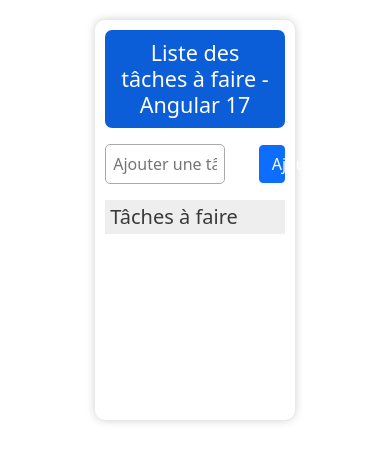
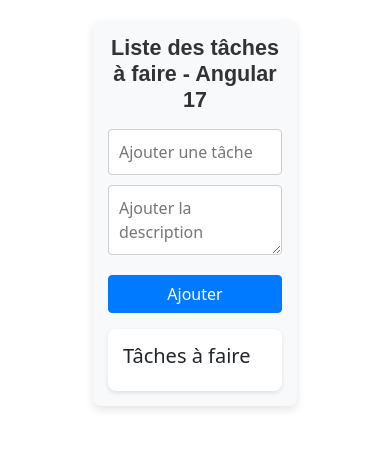
Before and after one commit to ndourmouhammad/todoListAngular, an Angular app: page / in a window 390 px wide. Shown: the top 462 px of the page. Built offline with nearby package versions, Linux system fonts and the light colour scheme.

Commit message:
ajout de la description des tâches

```diff
--- a/src/app/models/todo.ts
+++ b/src/app/models/todo.ts
@@ -1,4 +1,5 @@
 export class Todo {
+    title!: string;
     content!: string;
     id!: number;
     value!: boolean;
--- a/src/app/todo/todo.component.html
+++ b/src/app/todo/todo.component.html
@@ -2,9 +2,10 @@
     <div class="col-12 d-flex justify-content-center">
         <div class="col-7 todo-block">
             <h4 class="text-center mb-3 todo-header">Liste des tâches à faire - Angular 17</h4>
-            <div class="col-12 d-flex align-items-center justify-content-between">
-                <input type="text" class="col-8 todo-input" placeholder="Ajouter une tâche" name="text" [(ngModel)]="todoValue">
-                <button class="col-1 btn btn-primary" type="submit" (click)="addTodo()">Ajouter</button>
+            <div class="col-12 d-flex flex-column align-items-start">
+                <input type="text" class="col-12 todo-input" placeholder="Ajouter une tâche" name="text" [(ngModel)]="todoTitle">
+                <textarea type="text" class="col-12 todo-input" placeholder="Ajouter la description" name="text" [(ngModel)]="todoValue"> </textarea>
+                <button class="col-3 btn btn-primary" type="submit" (click)="addTodo()">Ajouter</button>
             </div>
 
             <!-- A faire -->
@@ -12,19 +13,23 @@
                 <h5> Tâches à faire</h5>
                 <div class="col-12 d-flex todo-single align-center" *ngFor="let todo of todoList; let i = index;">
                     <input type="checkbox" class="col-1 todo-checkbox" [(ngModel)]="todo.value" (ngModelChange)="changeTodo(i)">
-                    <p class="col-9">{{todo.content}}</p>
+                    <p class="col-3">{{todo.content}}</p>
+                    <p class="col-3">{{todo.title}}</p>
                     <button type="button" class="col-2 btn btn-outline-danger mb-3 ml-2" (click)="openModal(content, i, 'todoList')">
                         supprimer
-                     </button>
+                    </button>
                 </div>
             </div>
 
             <!-- Tâches terminées -->
-            <div class="todo-list mt-3" *ngIf="finishedList.length>0">
+            <div class="todo-list mt-3" *ngIf="finishedList.length > 0">
                 <h5>Tâches terminées</h5>
-                <div class="col-12 d-flex todo-single align-center" *ngFor="let todo of finishedList; let i = index;">
+                <div class="col-12 d-flex todo-single align-center completed" *ngFor="let todo of finishedList; let i = index;">
                     <input type="checkbox" class="col-1 todo-checkbox" [(ngModel)]="todo.value" (ngModelChange)="changeFinished(i)">
-                    <p class="col-9">{{todo.content}}</p>
+                    <div class="d-flex align-items-center">
+                        <p>{{todo.content}}</p>
+                        <p>{{todo.title}}</p>
+                    </div>
                     <button type="button" class="col-2 btn-outline-danger mb-3 ml-2" (click)="openModal(content, i, 'finishedList')">
                         supprimer
                     </button>
@@ -33,6 +38,7 @@
         </div>
     </div>
 </div>
+
 
 <ng-template #content let-modal>
     <div class="modal-header">
--- a/src/app/todo/todo.component.scss
+++ b/src/app/todo/todo.component.scss
@@ -1,58 +1,122 @@
 @import url("https://cdn.jsdelivr.net/npm/bootstrap@5.1.3/dist/css/bootstrap.min.css");
 @import url("https://cdnjs.cloudflare.com/ajax/libs/font-awesome/6.6.0/css/all.min.css");
 
-.todo-block {
-    min-height: 400px;
-    background-color: #fff;
-    border-radius: 10px;
-    padding: 10px;
-    box-shadow: 0 0 10px rgba(0, 0, 0, 0.2);
-    margin: 20px 0;
+.container-fluid {
+    padding: 20px;
 }
 
-.todo-block h4 {
-    margin: 0;
+.todo-block {
+    background-color: #f8f9fa;
+    border-radius: 8px;
+    box-shadow: 0 4px 8px rgba(0, 0, 0, 0.1);
+    padding: 20px;
 }
 
 .todo-header {
-    background: #0B5ED7;
+    font-family: 'Arial', sans-serif;
+    font-weight: bold;
+    color: #333;
+}
+
+.todo-input {
     padding: 10px;
-    border-radius: 7px;
+    border: 1px solid #ccc;
+    border-radius: 4px;
+    margin-right: 10px;
+}
+
+.todo-list {
+    background-color: #fff;
+    border-radius: 8px;
+    box-shadow: 0 2px 4px rgba(0, 0, 0, 0.1);
+    padding: 15px;
+    margin-top: 15px;
+}
+
+.todo-single {
+    display: flex;
+    align-items: center;
+    padding: 10px 0;
+    border-bottom: 1px solid #eee;
+}
+
+.todo-single:last-child {
+    border-bottom: none;
+}
+
+.todo-checkbox {
+    margin-right: 15px;
+}
+
+.todo-single p {
+    margin: 0 10px;
+    flex-grow: 1;
+    color: #555;
+}
+
+.btn-outline-danger {
+    color: #dc3545;
+    border: 1px solid #dc3545;
+}
+
+.btn-outline-danger:hover {
+    background-color: #dc3545;
     color: #fff;
 }
 
+.btn-primary {
+    background-color: #007bff;
+    border-color: #007bff;
+}
+
+.btn-primary:hover {
+    background-color: #0056b3;
+    border-color: #004085;
+}
+
+.completed {
+    background-color: #d4edda;
+    border-color: #c3e6cb;
+    color: #155724;
+}
+.col-12.d-flex.align-items-center.justify-content-between {
+    flex-direction: column;
+    align-items: flex-start; /* Pour aligner les éléments au début de la colonne */
+}
+
 .todo-input {
-    margin-right: 10px;
-    padding: 7px;
-    border-radius: 5px;
-    border: 1px solid #aaa;
+    margin-bottom: 10px; /* Pour ajouter un espace entre les champs de saisie */
+}
+
+.btn {
+    align-self: center; /* Pour centrer le bouton Ajouter */
 }
 
 
-
-.todo-single:last-child{
-    border: none;
+.completed p {
+    text-decoration: line-through;
 }
 
-.todo-single p {
-   margin: 0;
-   padding: 5px;
+@media (max-width: 768px) {
+    .todo-block {
+        padding: 15px;
+    }
+
+    .todo-input {
+        margin-right: 5px;
+    }
+
+    .btn {
+        width: 100%;
+        margin-top: 10px;
+    }
+
+    .todo-single {
+        flex-direction: column;
+        align-items: flex-start;
+    }
+
+    .todo-single p {
+        margin: 5px 0;
+    }
 }
-
-.todo-checkbox {
-    height: 20px;
-}
-
-.mr-10 {
-    margin-right: 10px;
-}
-
-h5 {
-    background: #eee;
-    padding: 5px;
-    color: #3a3a3a;
-}
-
-.todo-list-done .todo-single p {
-    text-decoration: line-through;
-}
--- a/src/app/todo/todo.component.ts
+++ b/src/app/todo/todo.component.ts
@@ -14,6 +14,7 @@
 })
 export class TodoComponent {
   todoValue: string = '';
+  todoTitle: string = '';
 
   todoList: Todo[] = [];
   finishedList: Todo[] = [];
@@ -23,11 +24,13 @@
   addTodo() {
     if (this.todoValue !== '') {
       this.todoList.push({
-      content: this.todoValue,
+      content: this.todoTitle,
       id: this.todoList.length + 1,
-      value: false
+      value: false,
+      title: this.todoValue
       });
       this.todoValue = '';
+      this.todoTitle = '';
     }
   }
   changeTodo(i: number) {
```
